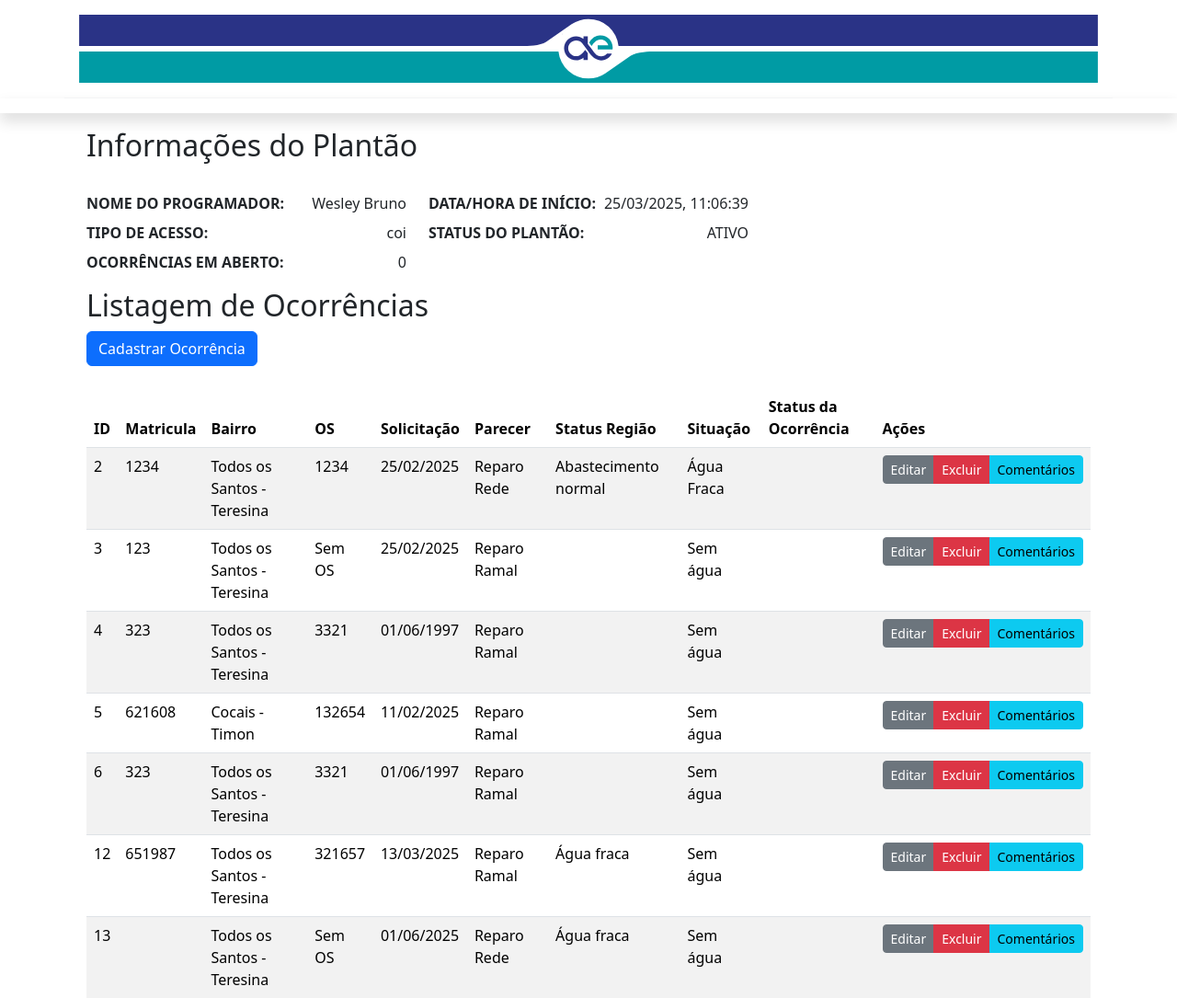
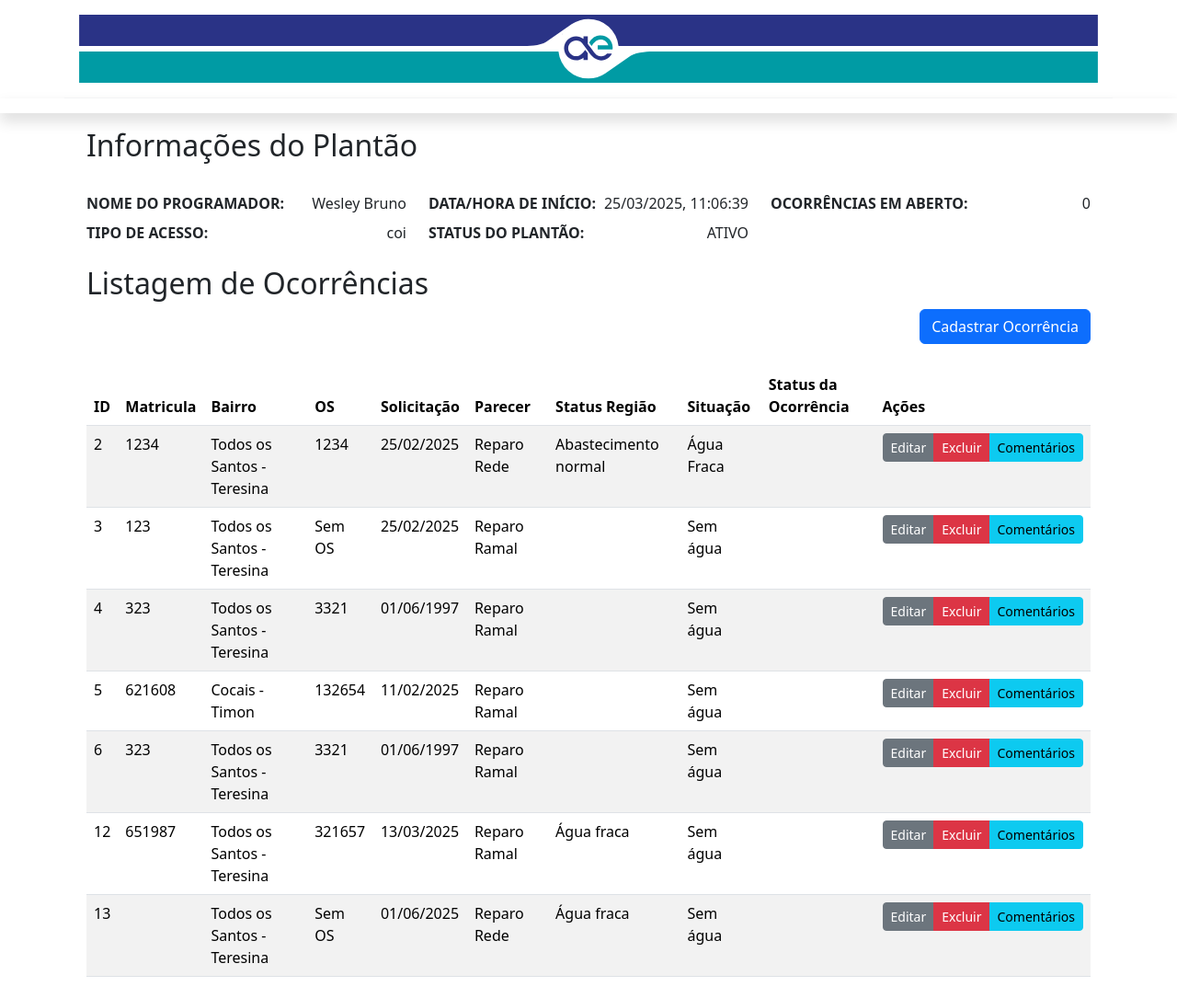
Before and after one commit to JesseJunior28/plantao, a Django app: page /lista/ in a window 1280 px wide. Shown: the top 1085 px of the page at 92% size. After the commit the page ends 1062 px from the top, so only its background shows below. Run offline with Django 5.2, Linux system fonts and the light colour scheme; data comes from the database, SQL or seed files in the repository; some libraries are stand-ins or nearby versions.

Commit message:
ajuste listagem

```diff
--- a/plantao/ocorrencia/templates/ocorrencia/lista_ocorrencia.html
+++ b/plantao/ocorrencia/templates/ocorrencia/lista_ocorrencia.html
@@ -31,16 +31,10 @@
                 <span>coi</span>
             </div>
 
-
-
-            <div class="d-flex justify-content-between align-items-start">
-                <span><strong>OCORRÊNCIAS EM ABERTO:</strong></span>
-                <span>0</span>
-            </div>
         </div>
 
 
-        <div class="col-4">
+        <div class="col-4 ">
             <div class="d-flex justify-content-between align-items-start mb-2">
                 <span><strong>DATA/HORA DE INÍCIO:</strong></span>
                 <span>25/03/2025, 11:06:39</span>
@@ -49,6 +43,12 @@
             <div class="d-flex justify-content-between align-items-start mb-2">
                 <span><strong>STATUS DO PLANTÃO:</strong></span>
                 <span>ATIVO</span>
+            </div>
+        </div>
+        <div class="col-4 ">
+            <div class="d-flex justify-content-between align-items-start">
+                <span><strong>OCORRÊNCIAS EM ABERTO:</strong></span>
+                <span>0</span>
             </div>
         </div>
     </div>
@@ -62,9 +62,9 @@
     </div>
 
     <div class="row mb-4">
-    <div class="col text-right">
-    <a href="{% url 'cadastrar_ocorrencia' %}" class="btn btn-primary">Cadastrar Ocorrência</a>
-    </div>
+        <div class="col text-end">
+            <a href="{% url 'cadastrar_ocorrencia' %}" class="btn btn-primary">Cadastrar Ocorrência</a>
+        </div>
     </div>
 
     <div class="row">
```
